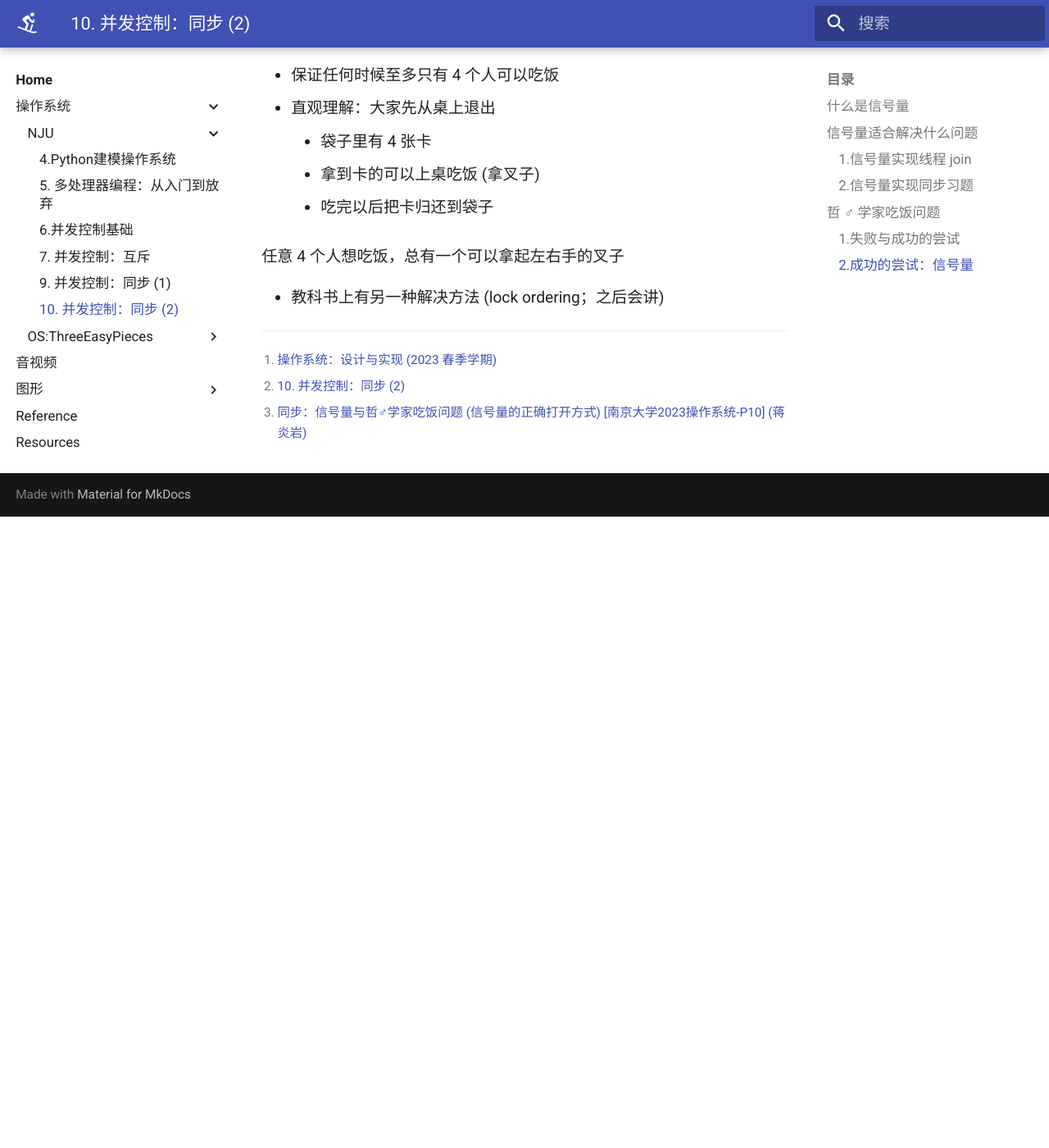
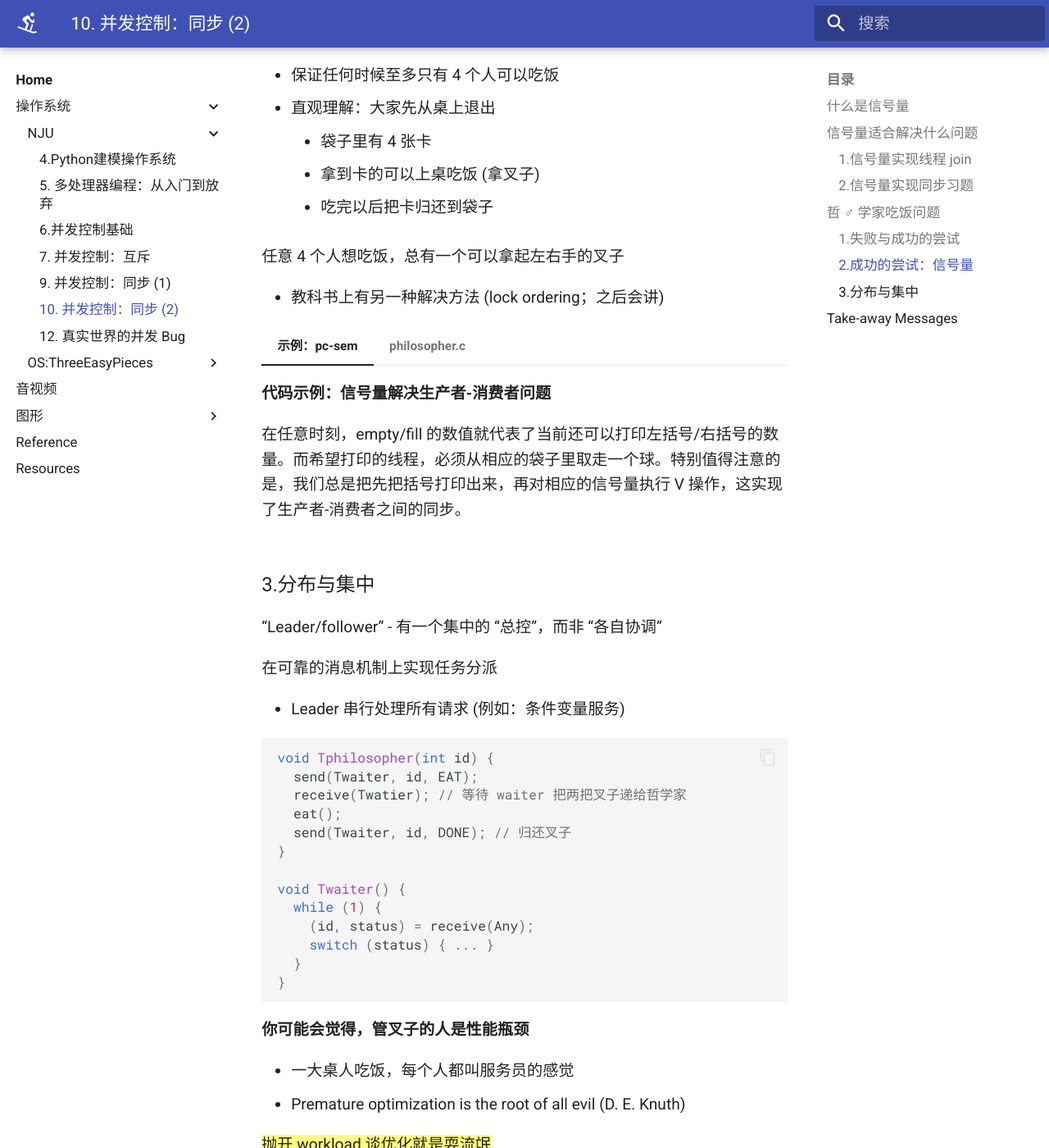
Before and after one commit to We-are-intense/harbor, an MkDocs documentation site: the page built from docs/Category/SystemOperation/NJU/10. 并发控制：同步 (2).md, in a window 1280 px wide and 1400 px high, scrolled down 8767 px. Shown: the whole window at 82% size. Built offline with MkDocs 1.6.1 and Material for MkDocs 9.7.7, drawn with Linux system fonts in a browser that asks for light colours; before the commit the page ends 9397 px from its top, so only the background shows below that; some of the changed text lies outside the part shown.

Commit message:
git add L10

````diff
--- a/docs/Category/SystemOperation/NJU/10. 并发控制：同步 (2).md
+++ b/docs/Category/SystemOperation/NJU/10. 并发控制：同步 (2).md
@@ -238,11 +238,109 @@
 - 教科书上有另一种解决方法 (lock ordering；之后会讲)
 
 
+=== "示例：pc-sem"
+
+    **代码示例：信号量解决生产者-消费者问题**
+
+    在任意时刻，empty/fill 的数值就代表了当前还可以打印左括号/右括号的数量。而希望打印的线程，必须从相应的袋子里取走一个球。特别值得注意的是，我们总是把先把括号打印出来，再对相应的信号量执行 V 操作，这实现了生产者-消费者之间的同步。
+
+=== "philosopher.c"
+
+    ``` c
+    #include "thread.h"
+    #include "thread-sync.h"
+
+    #define N 5
+
+    sem_t table, avail[N];
+
+    void Tphilosopher(int id) {
+      int lhs = (id + N - 1) % N;
+      int rhs = id % N;
+      while (1) {
+        // Come to table
+        P(&table);
+
+        P(&avail[lhs]);
+        printf("+ %d by T%d\n", lhs, id);
+        P(&avail[rhs]);
+        printf("+ %d by T%d\n", rhs, id);
+
+        // Eat
+
+        printf("- %d by T%d\n", lhs, id);
+        printf("- %d by T%d\n", rhs, id);
+        V(&avail[lhs]);
+        V(&avail[rhs]);
+
+        // Leave table
+        V(&table);
+      }
+    }
+
+    int main() {
+      SEM_INIT(&table, N - 1);
+      for (int i = 0; i < N; i++) {
+        SEM_INIT(&avail[i], 1);
+      }
+      for (int i = 0; i < N; i++) {
+        create(Tphilosopher);
+      }
+    }
+    ```
+### 3.分布与集中
+“Leader/follower” - 有一个集中的 “总控”，而非 “各自协调”
+
+在可靠的消息机制上实现任务分派
+
+- Leader 串行处理所有请求 (例如：条件变量服务)
+
+``` c
+void Tphilosopher(int id) {
+  send(Twaiter, id, EAT);
+  receive(Twatier); // 等待 waiter 把两把叉子递给哲学家
+  eat();
+  send(Twaiter, id, DONE); // 归还叉子
+}
+
+void Twaiter() {
+  while (1) {
+    (id, status) = receive(Any);
+    switch (status) { ... }
+  }
+}
+```
+**你可能会觉得，管叉子的人是性能瓶颈**
+
+- 一大桌人吃饭，每个人都叫服务员的感觉
+- Premature optimization is the root of all evil (D. E. Knuth)
+
+==抛开 workload 谈优化就是耍流氓==
+
+- 吃饭的时间通常远远大于请求服务员的时间
+- 如果一个 manager 搞不定，可以分多个 (fast/slow path)
+    - 把系统设计好，集中管理可以不是瓶颈：[The Google File System](https://pdos.csail.mit.edu/6.824/papers/gfs.pdf) (SOSP'03) 开启大数据时代
+
+![spinlock-scalability](images/google-fs.png)
 
 
+## Take-away Messages
 
+信号量是一种特殊的条件变量，而且可以在操作系统上被高效地实现，避免 broadcast 唤醒的浪费：
 
+``` c
+void P() {
+  WAIT_UNTIL(count > 0) {
+    count--;
+  }
+}
+void V() {
+  count++;
+}
+```
+同时，我们也可以把信号量理解成袋子里的球，或是管理游泳池的手环，因此它在符合这个抽象时，能够带来优雅的代码。
 
+更重要的是，但凡我们能将任务很好地分解成少量串行的部分和绝大部分 “线程局部” 的计算，那么生产者-消费者和计算图模型就能实现有效的并行。精心设计的分布式同步协议不仅可能存在正确性漏洞，带来的性能收益很可能也是微乎其微的。
 
 [^1]: [操作系统：设计与实现 (2023 春季学期)](https://jyywiki.cn/OS/2023/)
 [^2]: [10. 并发控制：同步 (2)](https://jyywiki.cn/OS/2023/build/lect10.ipynb.html)
--- a/mkdocs.yml
+++ b/mkdocs.yml
@@ -10,6 +10,7 @@
         - Category/SystemOperation/NJU/7. 并发控制：互斥.md
         - Category/SystemOperation/NJU/9. 并发控制：同步 (1).md
         - Category/SystemOperation/NJU/10. 并发控制：同步 (2).md
+        - Category/SystemOperation/NJU/12. 真实世界的并发 Bug.md
       - OS:ThreeEasyPieces:
         - Category/SystemOperation/OS-ThreeEasyPieces/25.Dialogue on Concurrency.md
         - Category/SystemOperation/OS-ThreeEasyPieces/26.Concurrency An Introduction.md
````
Also changed, not shown: docs/Category/SystemOperation/NJU/12. 真实世界的并发 Bug.md (added, +9 -0 lines), docs/Category/SystemOperation/NJU/images/google-fs.png (added).
